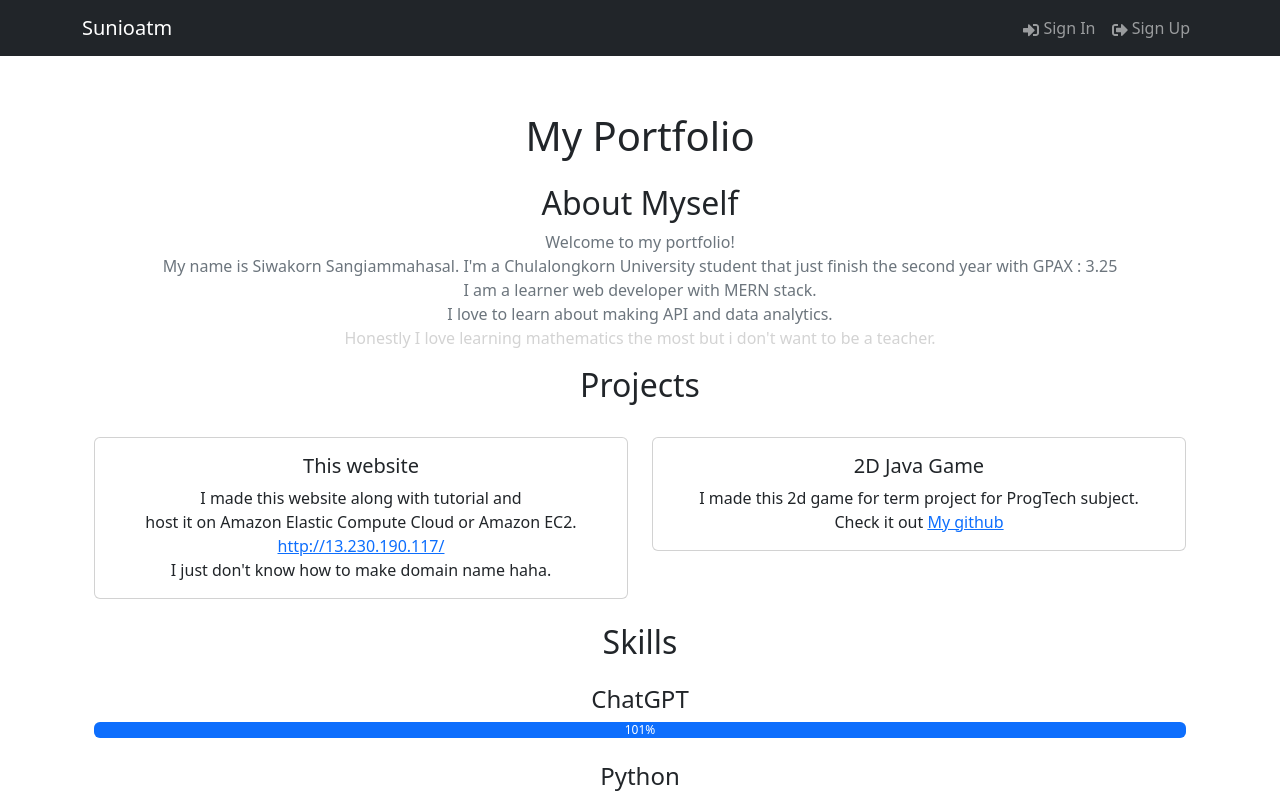
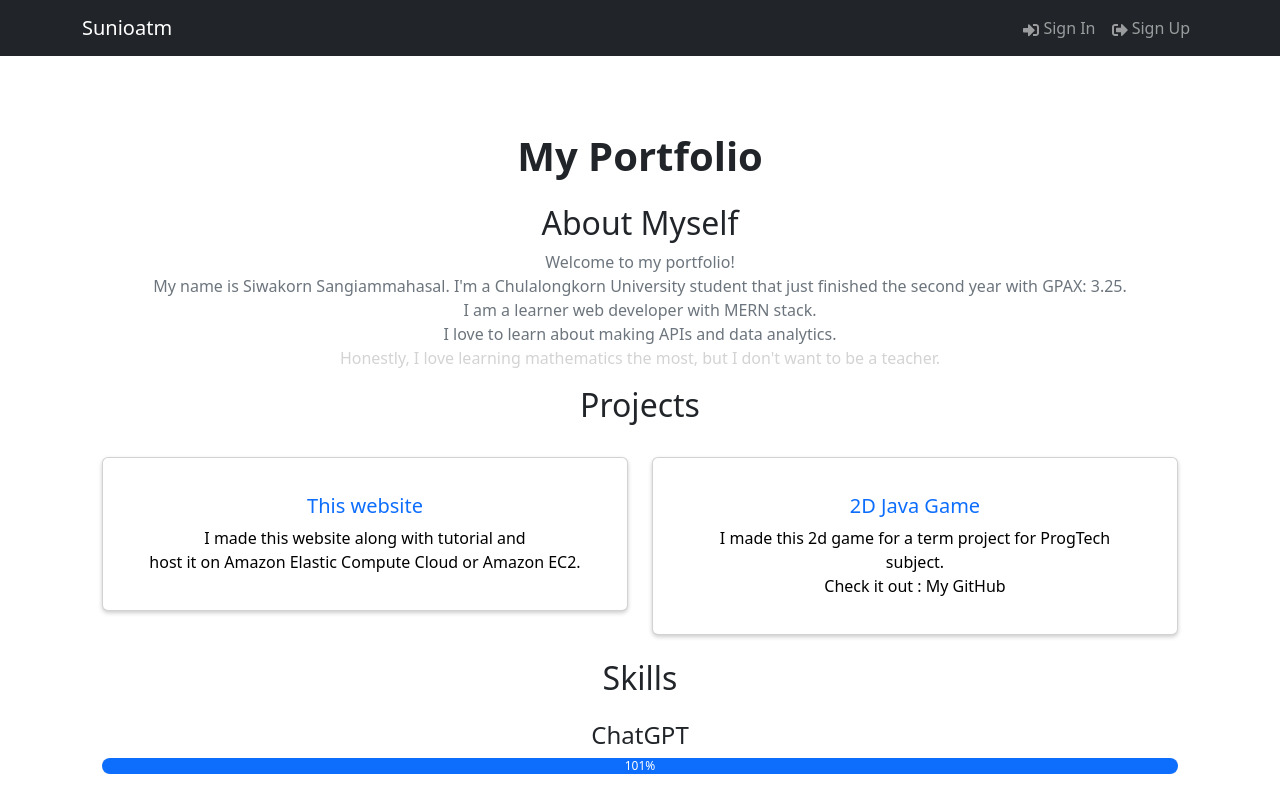
Before and after one commit to Sunioatm/MyWebsite, a React (Vite) app in the folder frontend/: page / in a window 1280 px wide. Shown: the top 797 px of the page. Built offline with nearby package versions, Linux system fonts and the light colour scheme.

Commit message:
Change project cards look better

```diff
--- a/frontend/index.html
+++ b/frontend/index.html
@@ -8,6 +8,7 @@
 <link rel="preconnect" href="https://fonts.gstatic.com" crossorigin>
 <link href="https://fonts.googleapis.com/css2?family=Geologica:wght@300;700&display=swap" rel="stylesheet">
 
+
     <meta name="viewport" content="width=device-width, initial-scale=1.0" />
     <title>MERN Auth</title>
   </head>
--- a/frontend/package.json
+++ b/frontend/package.json
@@ -14,6 +14,7 @@
     "@fortawesome/free-brands-svg-icons": "^6.4.0",
     "@fortawesome/react-fontawesome": "^0.2.0",
     "@reduxjs/toolkit": "^1.9.5",
+    "animate.css": "^4.1.1",
     "bootstrap": "^5.2.3",
     "gsap-trial": "^3.11.5",
     "mdb-react-ui-kit": "^6.1.0",
--- /dev/null
+++ b/frontend/src/assets/portfolio.css
@@ -0,0 +1,34 @@
+/* portfolio.css */
+
+.text-center {
+    text-align: center;
+  }
+
+  .mt-5 {
+    margin-top: 5rem;
+  }
+
+  .mb-4 {
+    margin-bottom: 4rem;
+  }
+
+  .font-weight-bold {
+    font-weight: bold;
+  }
+
+  .text-muted {
+    color: #999999;
+  }
+
+  .mb-3 {
+    margin-bottom: 1rem;
+  }
+
+  .mt-4 {
+    margin-top: 4rem;
+  }
+
+  .blue {
+    background-color: blue;
+    color: white;
+  }
--- a/frontend/src/components/Portfolio.jsx
+++ b/frontend/src/components/Portfolio.jsx
@@ -1,53 +1,62 @@
 import React from 'react';
 import { Container, Row, Col, Card, ProgressBar } from 'react-bootstrap';
-import "../index.css"
+import "../index.css";
+import "./portfolio.css"; // Import the external CSS file
 
 const skills = [
-  { name: 'ChatGPT', rating: 101},
+  { name: 'ChatGPT', rating: 101 },
   { name: 'Python', rating: 75 },
   { name: 'JavaScript', rating: 70 },
   { name: 'Java', rating: 70 },
-  { name : "R", rating: 60},
-
+  { name: 'R', rating: 60 },
 ];
 
 const projects = [
-  { title: 'This website', description: `I made this website along with tutorial and <br>host
-   it on Amazon Elastic Compute Cloud or Amazon EC2.<br>
-   <a href="http://13.230.190.117/">http://13.230.190.117/ </a> <br>
-   I just don't know how to make domain name haha.`, image: 'path_to_image_1' },
-  { title: '2D Java Game', description: `I made this 2d game for term project for ProgTech subject.<br>
-  Check it out <a target=_blank href="https://github.com/Sunioatm/ProgTech-Project-Java2dGame.git"</a> My github`, image: 'path_to_image_2' },
+  {
+    title: 'This website',
+    description: `I made this website along with tutorial and <br>host it on Amazon Elastic Compute Cloud or Amazon EC2.<br>`,
+    url: 'http://13.230.190.117/',
+    image: 'path_to_image_1',
+  },
+  {
+    title: '2D Java Game',
+    description: `I made this 2d game for a term project for ProgTech subject.<br>
+    Check it out <a target="_blank" rel="noopener noreferrer className="no-underline"> : My GitHub</a>`,
+    url: 'https://github.com/Sunioatm/ProgTech-Project-Java2dGame.git',
+    image: 'path_to_image_2',
+  },
 ];
 
 const Portfolio = () => {
   return (
-    <Container className="text-center">
+    <Container className="portfolio">
       <Row>
         <Col>
-          <h1 className="text-center mt-5 mb-4 font-weight-bold ">My Portfolio</h1>
+          <h1 className="mt-5 mb-4 font-weight-bold">My Portfolio</h1>
         </Col>
       </Row>
 
-
       <h2>About Myself</h2>
       <p className="text-muted">
-            Welcome to my portfolio!<br></br> My name is Siwakorn Sangiammahasal. I'm a Chulalongkorn University student that just finish the second year with GPAX : 3.25<br></br>I am a learner web developer with MERN stack. <br></br>
-            I love to learn about making API and data analytics.<br></br>
-            <p style={{ color: 'lightgray' }}>Honestly I love learning mathematics the most but i don't want to be a teacher.</p>
+        Welcome to my portfolio!<br />
+        My name is Siwakorn Sangiammahasal. I'm a Chulalongkorn University student that just finished the second year with GPAX: 3.25.<br />
+        I am a learner web developer with MERN stack.<br />
+        I love to learn about making APIs and data analytics.<br />
+        <p className="light-gray">Honestly, I love learning mathematics the most, but I don't want to be a teacher.</p>
       </p>
-
 
       <h2>Projects</h2>
       <Row>
         {projects.map((project, index) => (
           <Col md={6} key={index} className="mb-4 mt-4">
-          <Card>
+            <a href={project.url} target="_blank" rel="noopener noreferrer" className='no-underline'>
+              <Card className="project-card" >
                 <Card.Body>
                   <Card.Title>{project.title}</Card.Title>
-              <Card.Text dangerouslySetInnerHTML={{ __html: project.description }}></Card.Text>
+                  <Card.Text dangerouslySetInnerHTML={{ __html: project.description }} className='project-card-description'></Card.Text>
                 </Card.Body>
               </Card>
+            </a>
           </Col>
         ))}
       </Row>
@@ -58,21 +67,15 @@ const Portfolio = () => {
           {skills.map((skill, index) => (
             <div key={index} className="mb-3 mt-4">
               <h4>{skill.name}</h4>
-              <ProgressBar now={skill.rating} label={`${skill.rating}%`} variant="blue" />
+              <div className="skills-bar">
+                <ProgressBar now={skill.rating} label={`${skill.rating}%`} variant="blue"/>
+              </div>
             </div>
           ))}
         </Col>
       </Row>
-      {/* <Row className="mt-4">
-        <Col>
-          <h2>Additional Section</h2>
-          <p className="text-muted">
-            This is an additional section to make the page longer. You can add any content you like here.
-          </p>
-        </Col>
-      </Row> */}
     </Container>
   );
-}
+};
 
 export default Portfolio;
--- /dev/null
+++ b/frontend/src/components/portfolio.css
@@ -0,0 +1,50 @@
+.portfolio {
+  text-align: center;
+  padding: 20px;
+}
+
+.font-weight-bold {
+  font-weight: bold;
+}
+
+.light-gray {
+  color: lightgray;
+}
+
+.mb-4 {
+  margin-bottom: 1.5rem;
+}
+
+/* Projects Section */
+.project-card {
+  padding: 20px;
+  box-shadow: 0 2px 4px rgba(0, 0, 0, 0.2);
+  transition: box-shadow 0.3s ease-in-out;
+}
+
+.project-card:hover {
+  box-shadow: 0 4px 8px rgba(0, 0, 0, 0.2);
+}
+
+.project-card-title {
+  font-weight: bold;
+  margin-bottom: 0.5rem;
+}
+
+.project-card-description {
+  color: black;
+}
+
+/* Skills Section */
+.skills-bar {
+  margin-top: 0.5rem;
+}
+
+.skills-bar .progress-bar {
+  height: 100%;
+  border-radius: 10px;
+}
+
+.no-underline {
+  text-decoration: none;
+}
--- a/frontend/src/index.css
+++ b/frontend/src/index.css
@@ -0,0 +1 @@
+@import "./components/portfolio.css";
```
Also changed, not shown: 1 other file (tests, documents, lock files or other folders). Lines whose indentation alone changed are shown as unchanged.
